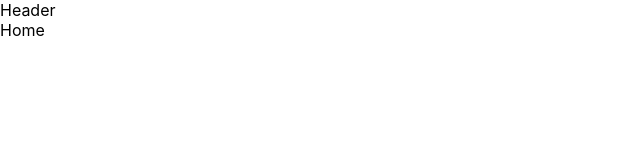
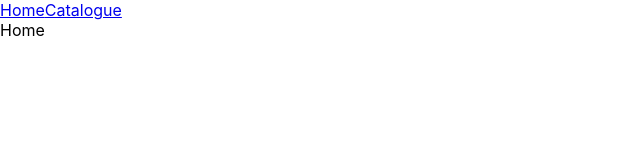
Before and after one commit to StickManJ0e/shopping-cart, a React (Create React App) app: page / in a window 1280 px wide. Shown: the top 160 px of the page, without its empty margins (0-640 px from the left). Built offline with nearby package versions, Linux system fonts and the light colour scheme.

Commit message:
Implement react linking

```diff
--- a/src/App.js
+++ b/src/App.js
@@ -1,13 +1,14 @@
 import './App.css';
+import { BrowserRouter } from 'react-router-dom';
 import Header from './components/Header';
 import Main from './components/Main';
 
 const App = () => {
   return (
-    <div>
+    <BrowserRouter>
       <Header />
       <Main />
-    </div>
+    </BrowserRouter>
   )
 }
 
--- a/src/components/Header.js
+++ b/src/components/Header.js
@@ -1,9 +1,12 @@
 import React from "react";
-//import { BrowserRouter, Routes, Route } from 'react-router-dom'
+import { BrowserRouter, Link } from "react-router-dom";
 
 const Header = () => {
     return (
-        <div>Header</div>
+        <header>
+            <Link to={'/'}>Home</Link>
+            <Link to={'/catalogue'}>Catalogue</Link>
+        </header>
     )
 }
 
--- a/src/components/Main.js
+++ b/src/components/Main.js
@@ -1,16 +1,16 @@
 import React from "react";
-import { BrowserRouter, Routes, Route } from "react-router-dom";
+import { Routes, Route } from "react-router-dom";
 import Home from '../pages/HomePage';
 import Catalogue from "../pages/Catalogue";
 
 const Main = () => {
     return (
-        <BrowserRouter>
+        <div className="main">
             <Routes>
-                <Route path='/' element={<Home />} />
+                <Route exact path='/' element={<Home />} />
                 <Route path='/catalogue' element={<Catalogue />} />
             </Routes>
-        </BrowserRouter>
+        </div>
     )
 }
 
```
